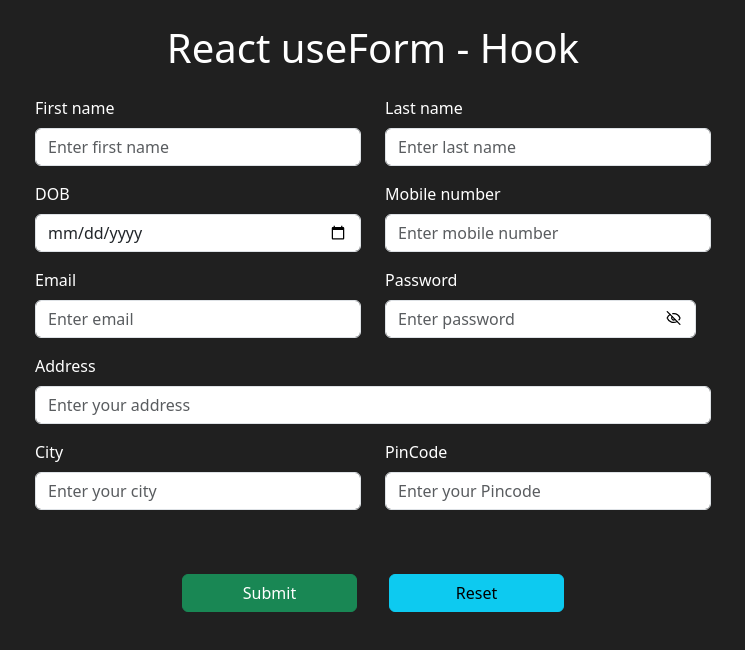
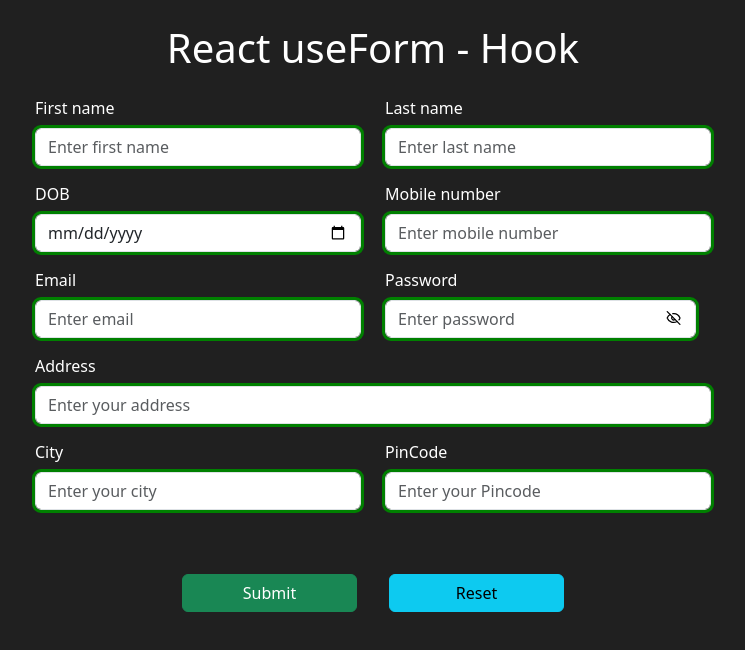
Before and after one commit to VijayBansal2004/useForm---React, a React (Vite) app: page / in a window 1280 px wide. Shown: the top 650 px of the page, without its empty margins (267-1012 px from the left). Built offline with nearby package versions, Linux system fonts and the light colour scheme.

Commit message:
added valid and invalid outline functionality on every input feild.

```diff
--- a/src/App.css
+++ b/src/App.css
@@ -1,36 +1,47 @@
-*{
+* {
     margin: 0;
     padding: 0;
     box-sizing: border-box;
     background-color: #202020;
     color: white;
 }
+
 /* .main{
     min-height: 100vh;
     display: grid;
     place-content:center;
 } */
-.container{
+.container {
     max-width: 700px !important;
 }
 
-.error{
+.error {
     color: red;
 }
-.password-eye{
+
+.password-eye {
     left: -30px;
     top: 10px;
     filter: invert(1);
     background-color: transparent;
 }
-button[type="submit"]{
+
+button[type="submit"] {
     display: block;
     width: 20%;
     margin: auto;
 }
 
-@media (max-width:500px){
-    button[type="submit"]{
+@media (max-width:500px) {
+    button[type="submit"] {
         width: 100%;
     }
 }
+
+.invalid-feild {
+    outline: 3px solid red;
+}
+
+.valid-feild {
+    outline: 3px solid green !important;
+}
--- a/src/App.jsx
+++ b/src/App.jsx
@@ -16,7 +16,7 @@ function App() {
     register,
     control,
     handleSubmit, reset,
-    formState: { errors, isSubmitSuccessful },
+    formState: { errors, isSubmitSuccessful, isValid, isDirty },
   } = form;
 
   useEffect(() => {
@@ -25,7 +25,7 @@ function App() {
     }
   }, [isSubmitSuccessful]);
 
-  // console.log(form);
+  console.log(form);
 
   const formSubmit = (data) => {
     console.log(data);
@@ -50,6 +50,7 @@ function App() {
               <Form.Control
                 type="text"
                 name="firstName"
+                className={`${errors.name?.firstName?.message ? "invalid-feild" : "valid-feild"}`}
                 placeholder="Enter first name"
                 {...register("name.firstName", {
                   required: {
@@ -73,6 +74,8 @@ function App() {
               <Form.Control
                 type="text"
                 name="lastName"
+                className={`${errors.name?.lastName?.message ? "invalid-feild" : "valid-feild"}`}
+                // className={`invalid-feild ${isValid && "valid-feild"}`}
                 placeholder="Enter last name"
                 {...register("name.lastName", {
                   required: {
@@ -99,6 +102,7 @@ function App() {
               <Form.Control
                 type="date"
                 name="dob"
+                className={`${errors.DOB?.message ? "invalid-feild" : "valid-feild"}`}
                 placeholder="Enter date of birth"
                 {...register("DOB", {
                   valueAsDate: true,
@@ -121,6 +125,7 @@ function App() {
                 type="number"
                 name="mobileNumber"
                 min={0}
+                className={`${errors.mobileNumber?.message ? "invalid-feild" : "valid-feild"}`}
                 placeholder="Enter mobile number"
                 {...register("mobileNumber", {
                   // valueAsNumber: true,
@@ -144,6 +149,8 @@ function App() {
               <Form.Control
                 type="email"
                 name="email"
+                className={`${errors.email?.email?.message ? "invalid-feild" : "valid-feild"}`}
+
                 placeholder="Enter email"
                 {...register("email.email", {
                   required: {
@@ -170,7 +177,7 @@ function App() {
                   type={passwordEye ? "text" : "password"}
                   name="password"
                   placeholder="Enter password"
-                  className="z-0"
+                  className={`z-0 ${errors.email?.password?.message ? "invalid-feild" : "valid-feild"}`}
                   {...register("email.password", {
                     required: {
                       value: true,
@@ -208,6 +215,8 @@ function App() {
             <Form.Control
               placeholder="Enter your address"
               name="address"
+              className={`z-0 ${errors.address?.address?.message ? "invalid-feild" : "valid-feild"}`}
+
               {...register("address.address", {
                 required: {
                   value: true,
@@ -223,6 +232,8 @@ function App() {
               <Form.Label>City</Form.Label>
               <Form.Control
                 name="city"
+                className={`z-0 ${errors.address?.city?.message ? "invalid-feild" : "valid-feild"}`}
+
                 placeholder="Enter your city"
                 {...register("address.city", {
                   required: {
@@ -238,6 +249,7 @@ function App() {
               <Form.Label>PinCode</Form.Label>
               <Form.Control
                 name="pinCode"
+                className={`z-0 ${errors.address?.pinCode?.message ? "invalid-feild" : "valid-feild"}`}
                 placeholder="Enter your Pincode"
                 {...register("address.pinCode", {
                   required: {
@@ -255,7 +267,9 @@ function App() {
             </Form.Group>
           </Row>
           <Row className="d-flex align-items-center justify-content-center">
-            <Button variant="success" type="submit" className="mt-5 w-25 mx-3">
+            <Button variant="success" type="submit" className="mt-5 w-25 mx-3"
+            // disabled={!isValid}
+            >
               Submit
             </Button>
             <Button variant="info" type="button" className="mt-5 w-25 mx-3" onClick={handleResetForm}>
```
